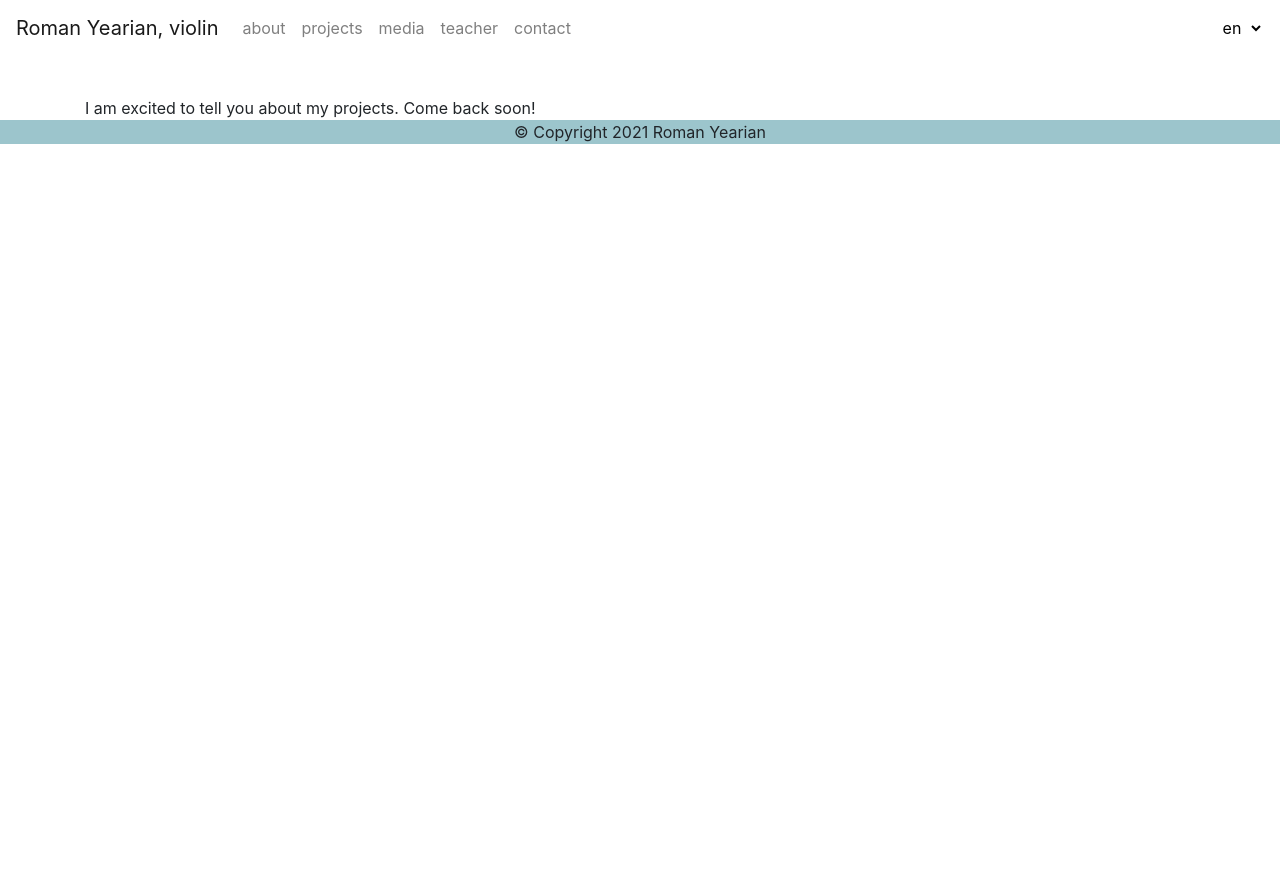
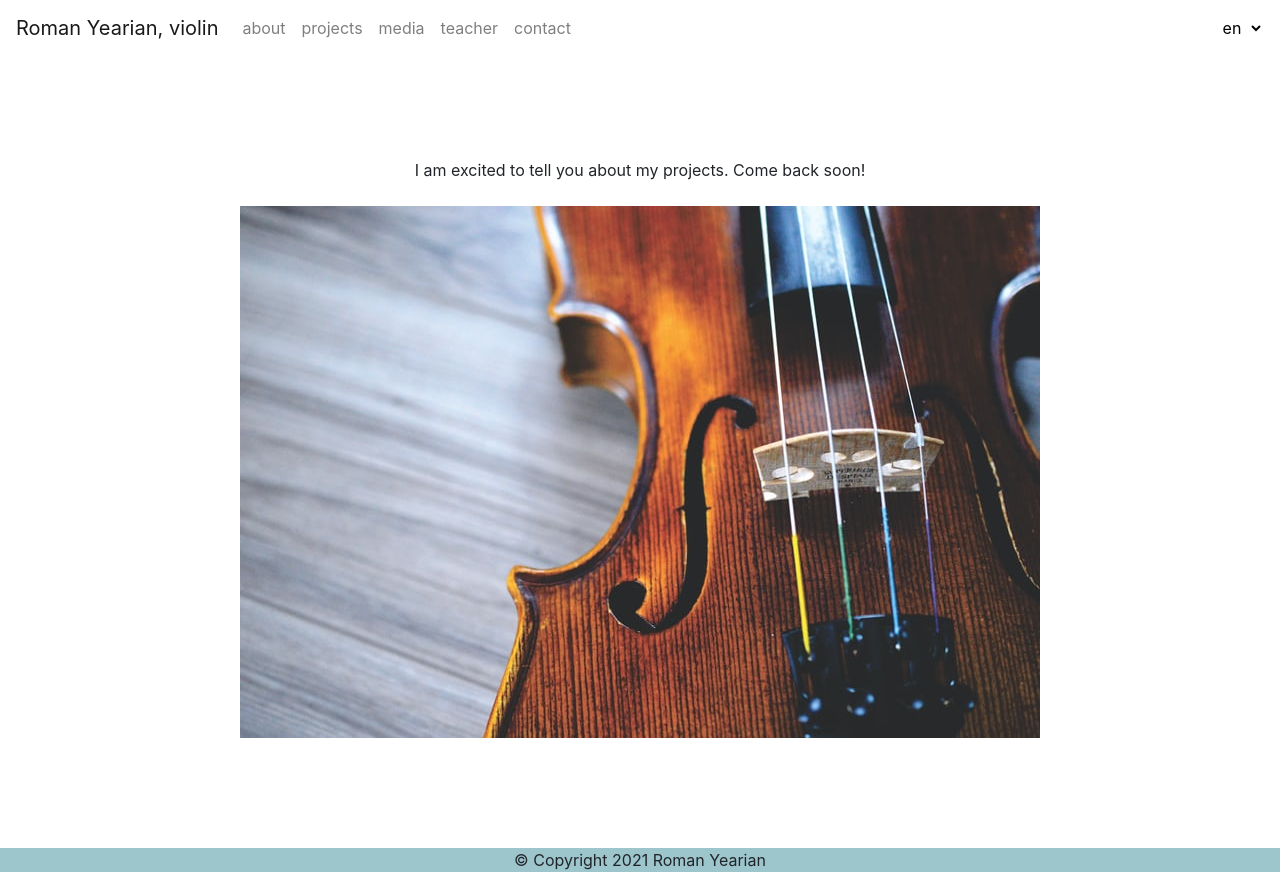
Before and after one commit to kipvla/roman, a Svelte app: page /projects in a window 1280 px wide. Before the commit the page ends 848 px from the top, so only its background shows below. Built offline with nearby package versions, Linux system fonts and the light colour scheme.

Commit message:
format contact form, update projects styling

```diff
--- a/src/pages/Contact.svelte
+++ b/src/pages/Contact.svelte
@@ -1,8 +1,10 @@
 <script>
+  import {fly} from 'svelte/transition'
   import {t} from '../i18n'
 </script>
 
-<div class="container-fluid" id="contact">
+<div class="container-fluid d-flex justify-content-center align-items-start" id="contact">
+  <div in:fly={{duration: 2000, x: 200}} id="form" class="px-2 py-3 rounded">
     <div class="m-auto mb-3" id="blurb">
       {$t('contact.message')}
     </div>
@@ -33,6 +35,8 @@
     </div>
   </div>
 
+</div>
+
 <style>
   /* #blurb {
 
@@ -44,8 +48,12 @@
     /* background-position: 48% center; */
     height: 800px;
     text-align: center;
-    color: black;
-    text-shadow: 1px 1px 1px white;
     font-weight: 500;
+    color: white;
+  }
+  #form {
+    background-color: rgba(100,100,100, 0.8);
+    max-width: fit-content;
+    max-height: fit-content;
   }
 </style>
--- a/src/pages/Media.svelte
+++ b/src/pages/Media.svelte
@@ -1,14 +1,14 @@
-<div class="container mt-5 pt-5 d-flex flex-wrap" id="all">
+<div class="container my-5 pt-5 d-flex flex-wrap" id="all">
   <div class="embed-responsive embed-responsive-16by9">
     <iframe
       class="embed-responsive-item"
       title="korngold"
       src="https://www.youtube.com/embed/gPYSU1IPDFs"
-      frameborder="0"
       allow="accelerometer; autoplay; clipboard-write; encrypted-media; gyroscope; picture-in-picture"
       allowfullscreen
     />
   </div>
+
   <!-- <div>
     <li>Bach in the Wild: Haydn Duo, 12 min</li>
   </div>
--- a/src/pages/Projects.svelte
+++ b/src/pages/Projects.svelte
@@ -1,7 +1,20 @@
 <script>
+    import {fade} from 'svelte/transition'
     import {t} from '../i18n'
 </script>
 
-<div class="container mt-5 pt-5">
-    {$t('projects')}
+<div class="container mt-5 py-5 d-flex flex-column justify-content-center align-items-center">
+    <div class="pb-4 text-center">
+        {$t('projects')}
+    </div>
+    <img src="images/violin.jpeg" alt="violin" in:fade={{duration:1500}}>
 </div>
+
+<style>
+    .container {
+        height: 100vh;
+    }
+    img {
+        max-width: 90vw;
+    }
+</style>
```
Also changed, not shown: public/images/violin.jpeg (added). Lines whose indentation alone changed are shown as unchanged.
